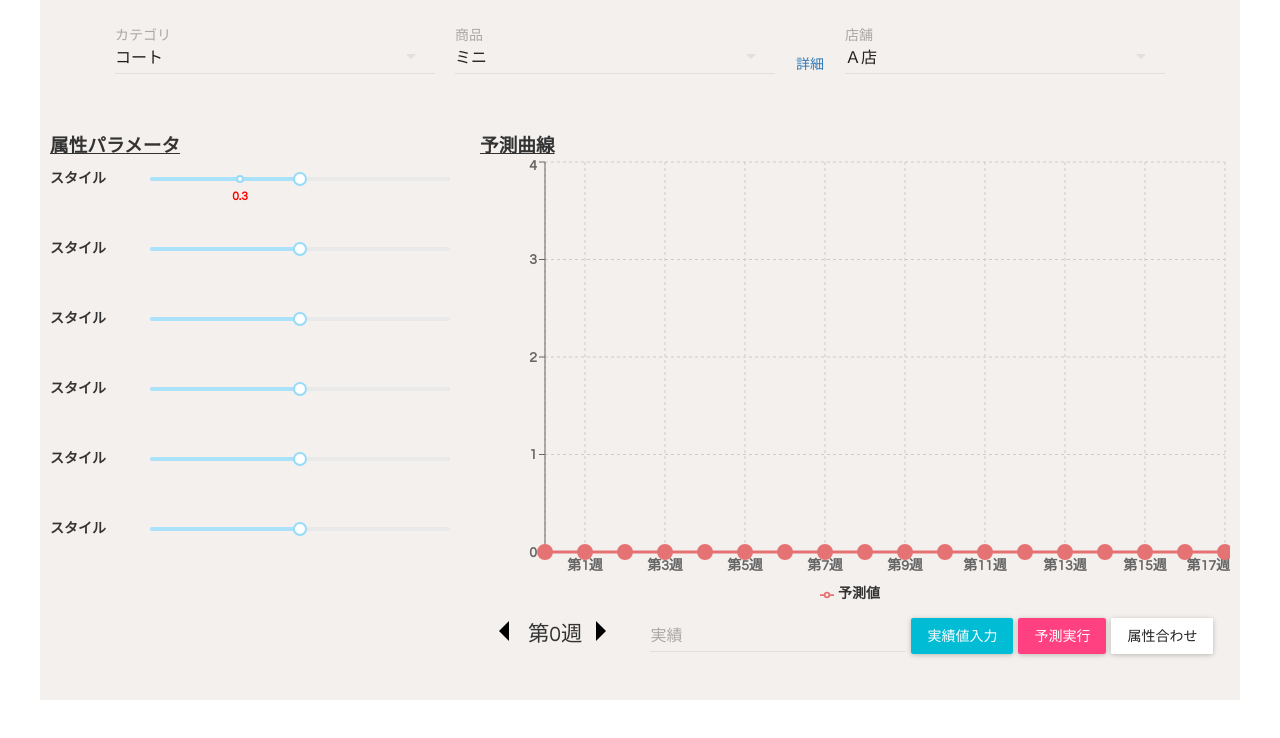
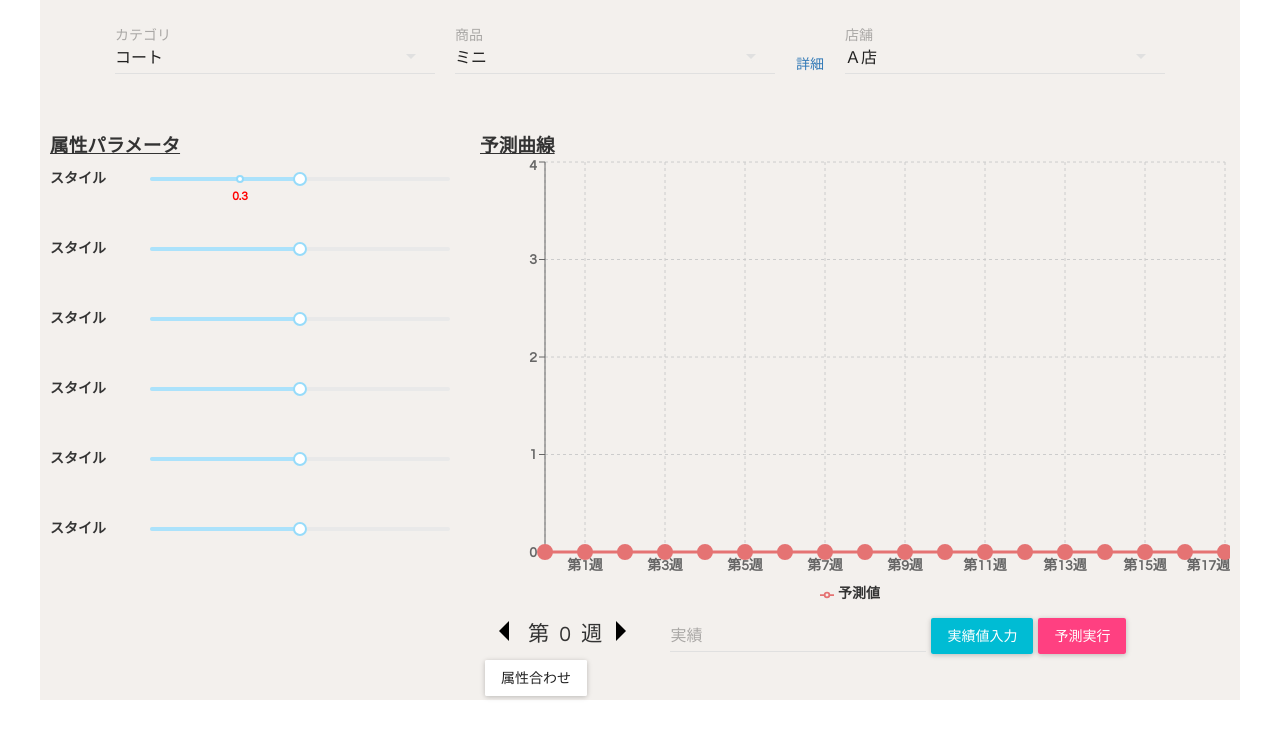
Before and after one commit to jyubi2003/inventory-forcast, a React app: page / in a window 1280 px wide. Built offline with nearby package versions, Linux system fonts and the light colour scheme.

Commit message:
Change Avtion Style

```diff
--- a/package.json
+++ b/package.json
@@ -3,7 +3,7 @@
   "version": "0.1.0",
   "private": true,
   "dependencies": {
-    "ajv": "^6.0.0",
+    "ajv": "^6.2.1",
     "bootstrap": "^3.3.7",
     "jquery": "^3.3.1",
     "material-ui": "^0.20.0",
@@ -12,7 +12,7 @@
     "react": "^16.2.0",
     "react-bootstrap-slider": "^2.1.3",
     "react-dom": "^16.2.0",
-    "react-scripts": "1.1.1",
+    "react-scripts": "^1.1.1",
     "react-tap-event-plugin": "^3.0.2",
     "recharts": "^1.0.0-beta.10"
   },
--- a/src/index.css
+++ b/src/index.css
@@ -166,6 +166,12 @@ img {
   /* border:     1px solid #999;  */
 }
 
+.week {
+  margin-left: 10px;
+  margin-right: 10px;
+  /* border:     1px solid #999;  */
+}
+
 .icon-prev-1 {
   display:    inline-box;
   border:     1px solid #999;
@@ -204,6 +210,7 @@ img {
   }
 
 .performance {
+  width:  200px;
   display:    inline;
   margin-left:   20px;
   /* border:     1px solid #999; */
--- a/src/index.js
+++ b/src/index.js
@@ -222,7 +222,7 @@ class Action extends React.Component {
             onClick={() => this.props.onClickNavi(false)}
           />
           <span>第</span>
-          <span>
+          <span className="week">
             {this.props.currentWeek}
           </span>
           <span>週</span>
@@ -234,6 +234,7 @@ class Action extends React.Component {
           />
         </div>
         <TextField
+          id="input-text"
           className="performance"
           hintText="実績"
         />
@@ -272,7 +273,8 @@ class Forcast extends React.Component {
           series={currentSeries}
         />
         <Action
-           currentWeek={history.length - 1}
+           // currentWeek={history.length - 1}
+           currentWeek={this.props.week}
            onClickNavi={(isNext) => this.props.onClickNavi(isNext)}
            onClickInput={(value) => this.props.onClickInput(value)}
            onClickPredict={() => this.props.onClickPredict()}
@@ -644,6 +646,7 @@ class ApparelDemo extends React.Component {
       slider4:  0.5,
       slider5:  0.5,
       slider6:  0.5,
+      week:     0,
       mark1:  mark1,
       history: [
         series_0_0_0,
@@ -784,6 +787,7 @@ class ApparelDemo extends React.Component {
             />
             <Forcast
               history={this.state.history}
+              week={this.state.week}
               onClickNavi={(isNext) => this.handleClickNavi(isNext)}
               onClickInput={(value) => this.handleClickInput(value)}
               onClickPredict={() => this.handleClickPredict()}
```
Also changed, not shown: 1 other file.
